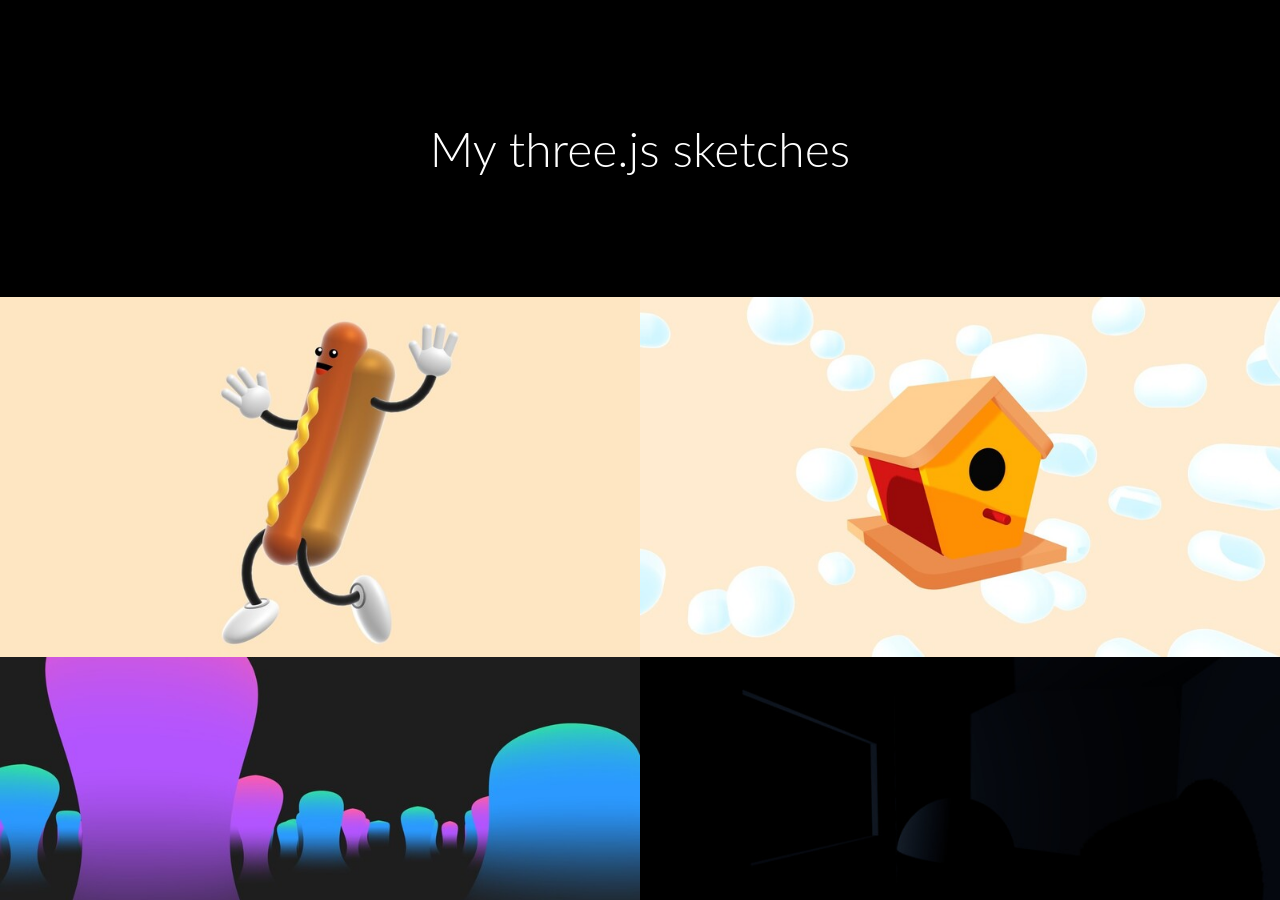
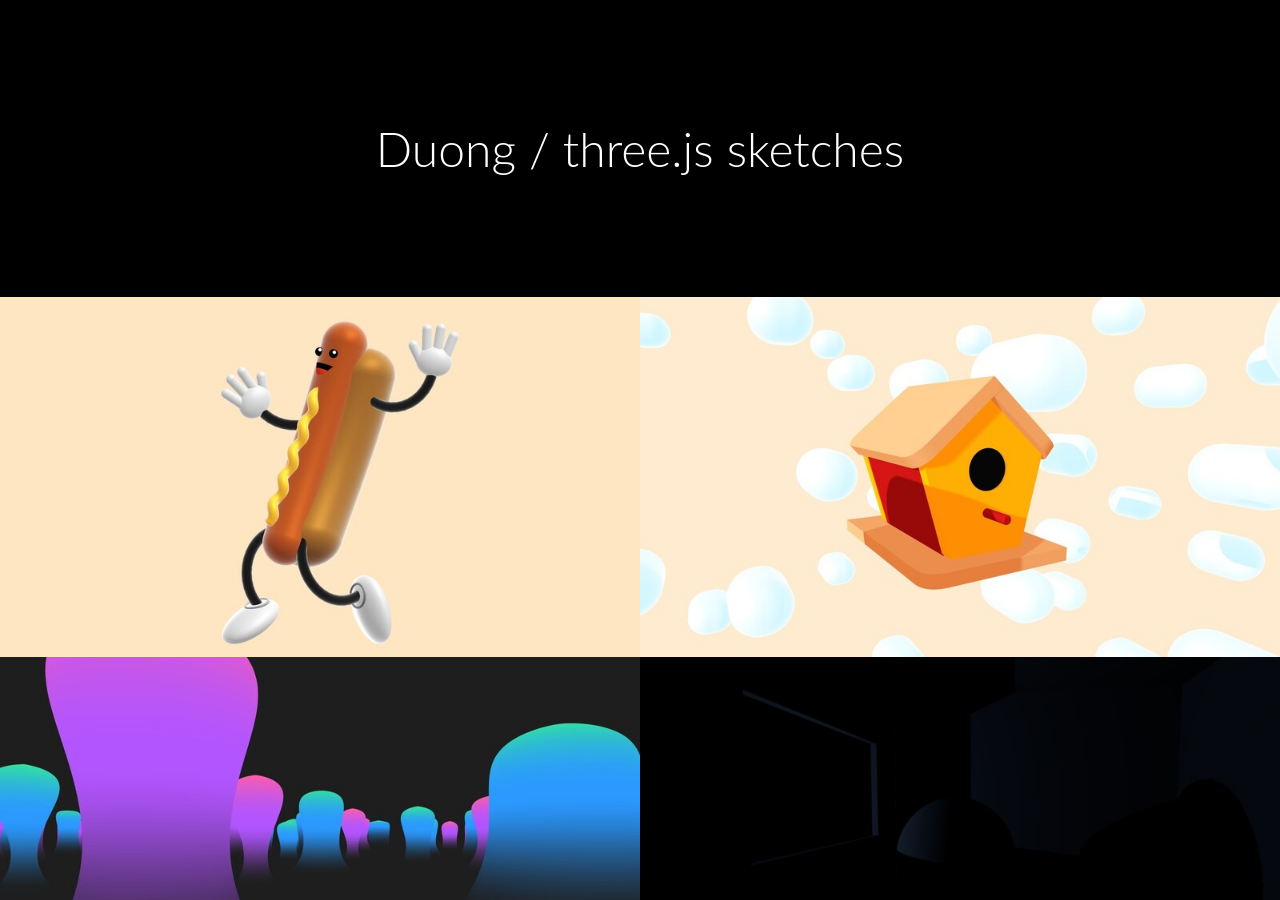
Before and after one commit to cszach/three.js-sketches, a Jekyll site: the page built from index.html, in a window 1280 px wide and 900 px high. Built offline with Jekyll 4.4.1, drawn with Linux system fonts in a browser that asks for light colours.

Commit message:
Update index.html

```diff
--- a/index.html
+++ b/index.html
@@ -15,7 +15,7 @@
 	</head>
 	<body>
 		<div id="heading">
-			<h1>My three.js sketches</h1>
+			<h1>Duong / three.js sketches</h1>
 		</div>
 		<div id="showcase">
 			{% for post in site.posts %}
```
